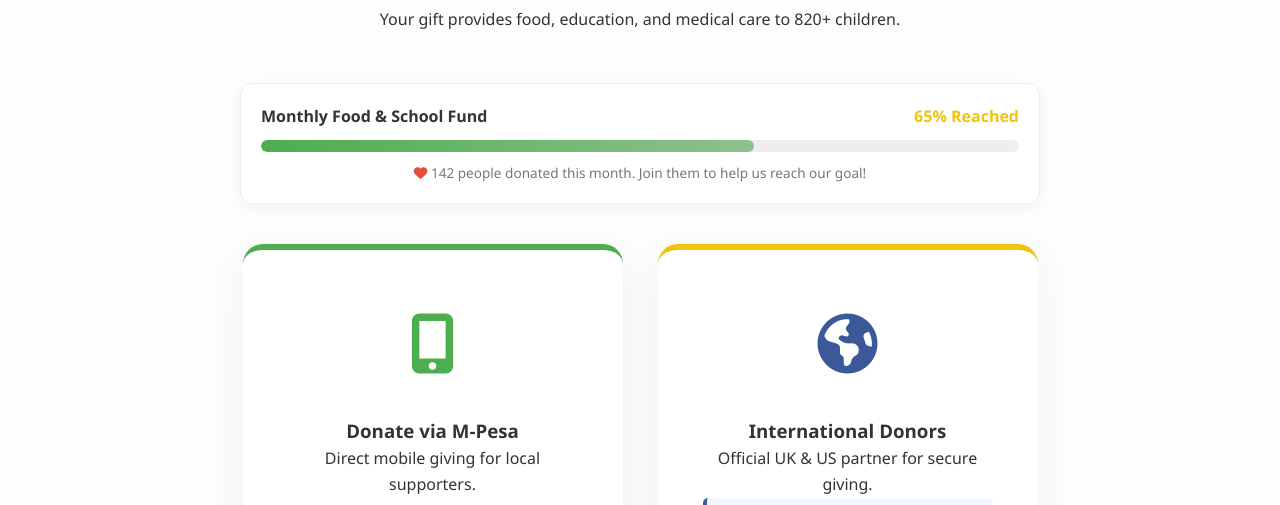
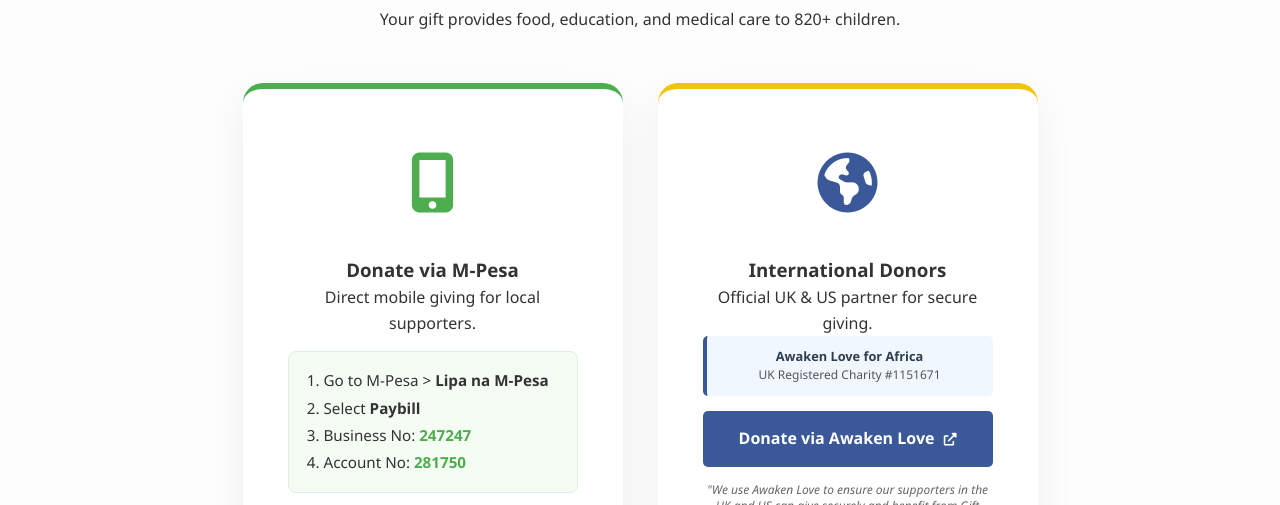
Before and after one commit to okwany-moses/gideons-org, a plain HTML site: page index.html in a window 1280 px wide. Shown: the part 1924-2429 px from the top of the page. Drawn offline with Linux system fonts and the light colour scheme.

Commit message:
Remove goal container from index.html
Removed goal container section that displayed donation progress.

```diff
--- a/index.html
+++ b/index.html
@@ -102,19 +102,6 @@
         <p>Your gift provides food, education, and medical care to 820+ children.</p>
     </div>
 
-    <div class="goal-container" style="max-width: 800px; margin: 0 auto 40px; padding: 20px; background: #fff; border-radius: 12px; box-shadow: 0 4px 15px rgba(0,0,0,0.05);">
-        <div style="display: flex; justify-content: space-between; margin-bottom: 10px; font-weight: bold;">
-            <span>Monthly Food & School Fund</span>
-            <span style="color: var(--primary-color);">65% Reached</span>
-        </div>
-        <div style="width: 100%; height: 12px; background: #eee; border-radius: 10px; overflow: hidden;">
-            <div style="width: 65%; height: 100%; background: linear-gradient(90deg, #4ead4e, #8ec18e); border-radius: 10px;"></div>
-        </div>
-        <p style="font-size: 0.85rem; color: #777; margin-top: 10px; text-align: center;">
-            <i class="fas fa-heart" style="color: #e74c3c;"></i> 142 people donated this month. Join them to help us reach our goal!
-        </p>
-    </div>
-
     <div class="donation-options">
 
         <div class="payment-card mpesa">
```
